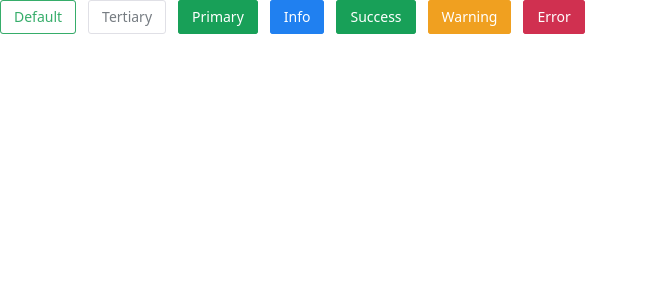
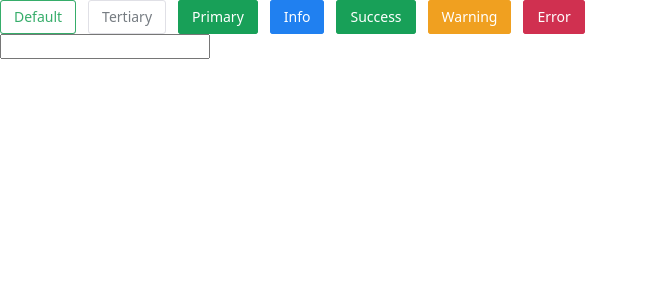
Before and after one commit to Liu-code3/luckyColor-admin, a Vue app: page /login in a window 1280 px wide. Shown: the top 300 px of the page, without its empty margins (0-648 px from the left). Built offline with nearby package versions, Linux system fonts and the light colour scheme.

Commit message:
feat(app):全局缓存

```diff
--- a/src/App.vue
+++ b/src/App.vue
@@ -1,8 +1,34 @@
 <template>
-    <div>
-      <router-view></router-view>
-    </div>
-  </template>
+  <div>
+    <!-- 缓存组件-->
+    <router-view v-slot="{ Component }">
+      <keep-alive>
+        <component
+          :is="Component"
+          v-if="$route.meta.keepAlive"
+          :key="$route.path"
+        />
+      </keep-alive>
+    </router-view>
+
+    <router-view v-slot="{ Component }">
+      <component :is="Component" v-if="!$route.meta.keepAlive" :key="$route.path" />
+    </router-view>
+  </div>
+</template>
+
   <script setup lang="ts">
+import { onActivated, onDeactivated } from "vue";
+import { useRoute } from 'vue-router'
+let $route = useRoute()
 
-  </script>
+onActivated(() => {
+  //1. 调用时机为首次挂载
+  //2. 以及每次从缓存中被重新插入时
+});
+
+onDeactivated(() => {
+  //3. 在从 DOM 上移除、进入缓存
+  //4. 以及组件卸载时调用
+});
+</script>
--- a/src/router/index.ts
+++ b/src/router/index.ts
@@ -8,7 +8,10 @@ const routes:Array<RouteRecordRaw> = [
     {
         path: "/login",
         name: "login",
-        component: () => import("../views/content.vue")
+        component: () => import("../views/content.vue"),
+        meta: {
+            keepAlive: true, // 设置需要缓存的组件
+          },
     }
 ]
 
--- a/src/views/content.vue
+++ b/src/views/content.vue
@@ -35,6 +35,7 @@ const submitForm= async()=>{
             Error
         </n-button>
     </n-space>
+    <input type="text">
 </template>
 
 <style scoped>
--- a/tsconfig.json
+++ b/tsconfig.json
@@ -11,9 +11,8 @@
     "paths": {
       "@/*": ["./src/*"]
     },
-
     /* Bundler mode */
-    "moduleResolution": "bundler",
+    "moduleResolution": "node",
     "allowImportingTsExtensions": true,
     "resolveJsonModule": true,
     "isolatedModules": true,
```
